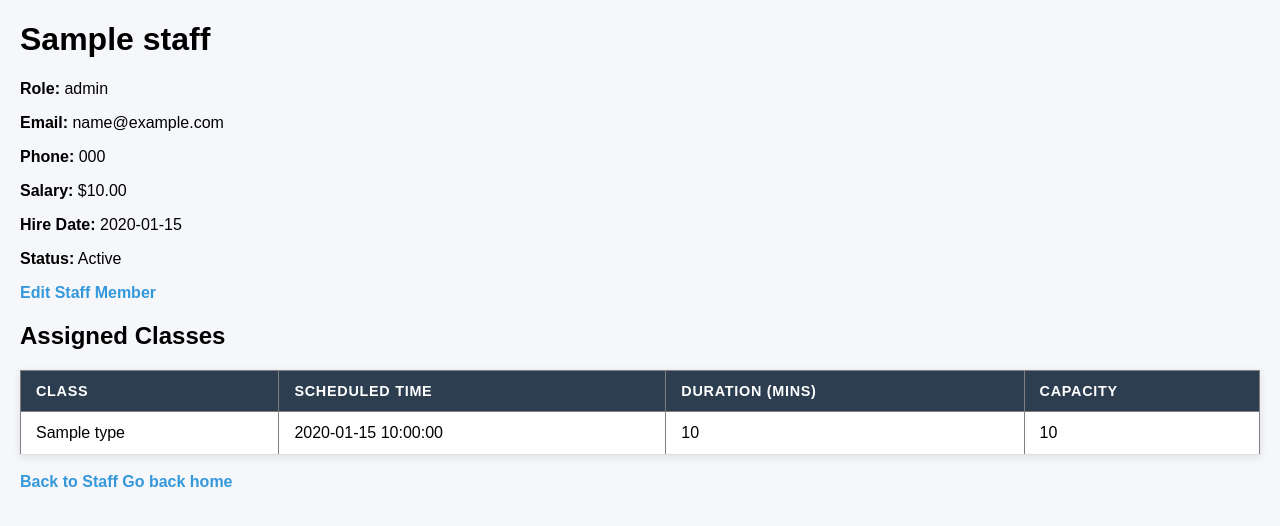
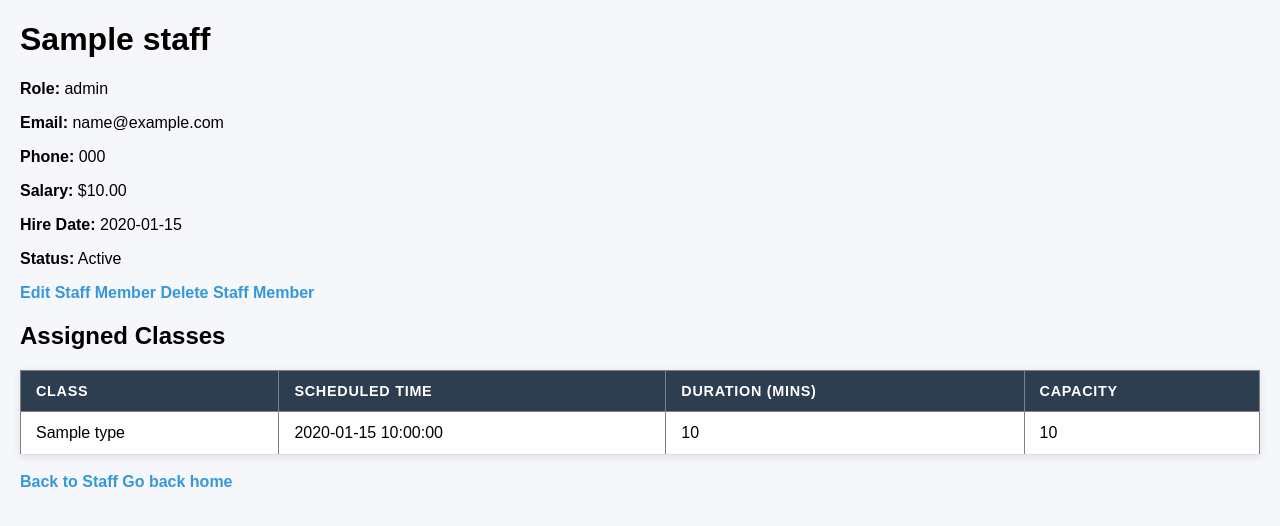
Before and after one commit to lg3878/db_project, a Flask app: page /staff_page/1 in a window 1280 px wide. Shown: the top 526 px of the page. Run offline with Flask 3, Linux system fonts and the light colour scheme; tables that the repository leaves empty hold one stand-in row (values such as "Sample post").

Commit message:
Delete for staff table

```diff
--- a/app.py
+++ b/app.py
@@ -533,5 +533,60 @@ def activate_staff(staff_id):
     cursor.close()
     return redirect('/staff')
 
+
+@app.route('/delete_staff/<int:staff_id>')
+def delete_staff(staff_id):
+    cursor = db.cursor(dictionary=True)
+    try:
+        # delete maintenance records assigned to this staff member
+        cursor.execute("""
+            DELETE FROM maintenance WHERE staff_id = %s
+        """, (staff_id,))
+
+        # check if staff member is a trainer
+        cursor.execute("""
+            SELECT staff_id FROM trainers WHERE staff_id = %s
+        """, (staff_id,))
+        is_trainer = cursor.fetchone()
+
+        if is_trainer:
+            # get class_ids for this trainer
+            cursor.execute("""
+                SELECT class_id FROM classes WHERE trainers_staff_id = %s
+            """, (staff_id,))
+            class_ids = [row['class_id'] for row in cursor.fetchall()]
+
+            if class_ids:
+                format_strings = ','.join(['%s'] * len(class_ids))
+
+                # delete class enrollments for those classes
+                cursor.execute(f"""
+                    DELETE FROM class_enrollment
+                    WHERE class_id IN ({format_strings})
+                """, class_ids)
+
+                # delete the classes themselves
+                cursor.execute(f"""
+                    DELETE FROM classes
+                    WHERE class_id IN ({format_strings})
+                """, class_ids)
+
+            # delete trainer record
+            cursor.execute("""
+                DELETE FROM trainers WHERE staff_id = %s
+            """, (staff_id,))
+
+        # delete staff member
+        cursor.execute("DELETE FROM staff WHERE staff_id = %s", (staff_id,))
+        db.commit()
+    except Error as e:
+        db.rollback()
+        cursor.close()
+        return f"Error deleting staff member: {str(e)} <a href='/staff'>Go back</a>"
+
+    cursor.close()
+    return redirect('/staff')
+
+
 if __name__=="__main__":
     app.run(host="0.0.0.0", debug=True)
--- a/templates/staff_page.html
+++ b/templates/staff_page.html
@@ -21,6 +21,7 @@
 {% endif %}
 
 <a href="/edit_staff/{{ s.staff_id }}">Edit Staff Member</a>
+<a href="/delete_staff/{{ s.staff_id }}">Delete Staff Member</a>
 
 <h2>Assigned Classes</h2>
 {% if has_classes %}
```
